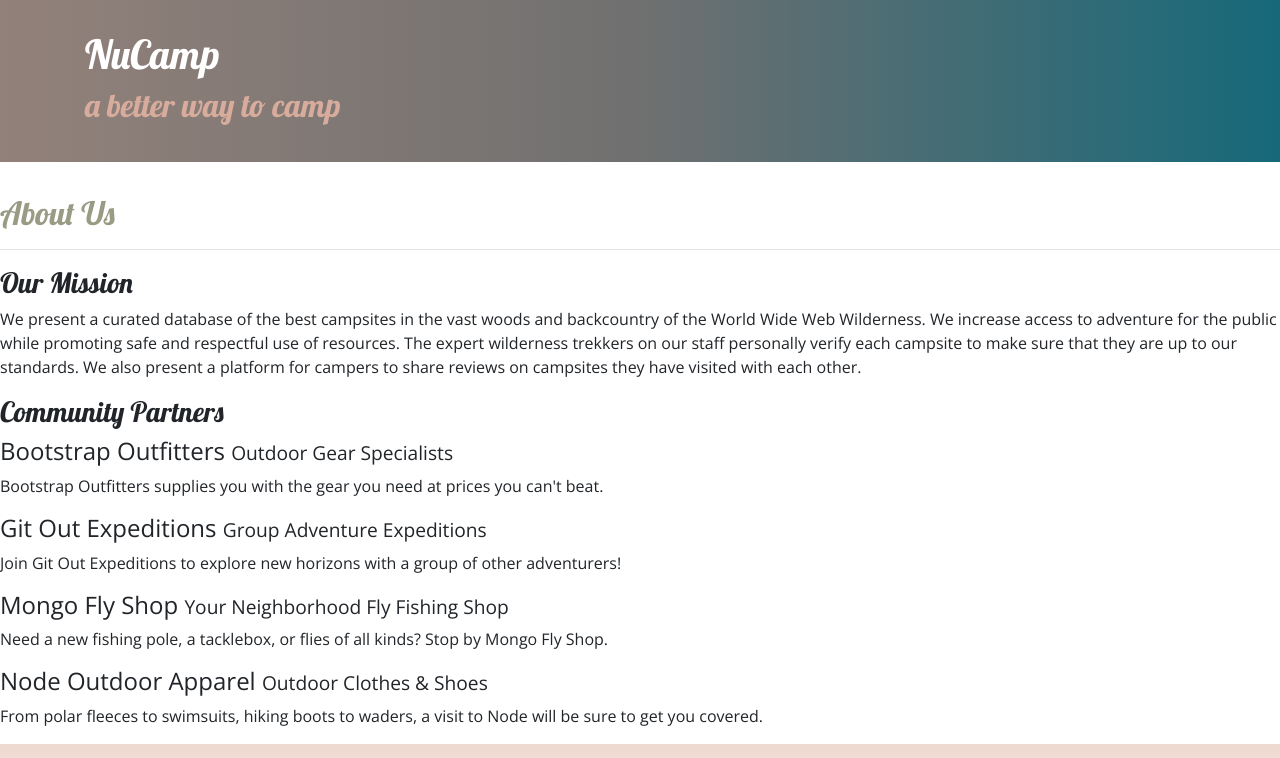
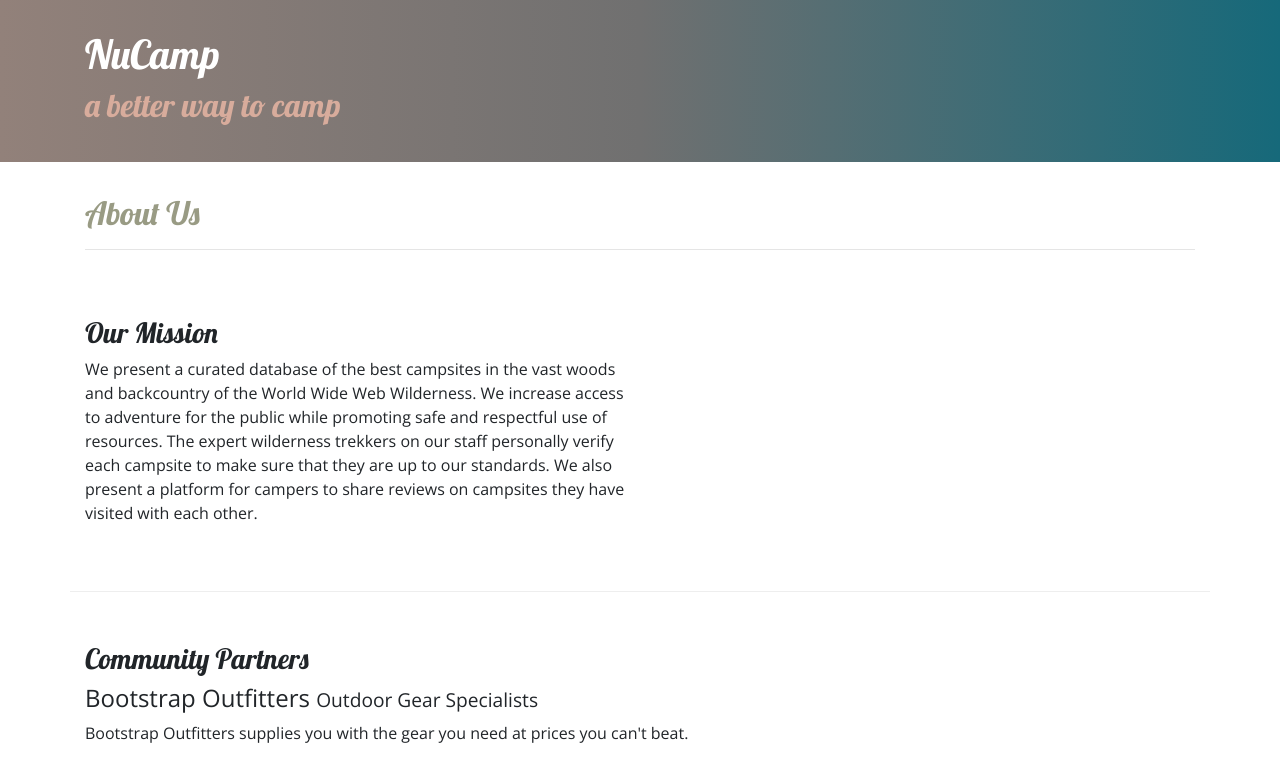
Before and after one commit to jwill29/Nucamp, a website: page aboutus.html in a window 1280 px wide. Shown: the top 758 px of the page. Drawn offline with nearby package versions, Linux system fonts and the light colour scheme.

Commit message:
Week 1 Assignment

```diff
--- a/aboutus.html
+++ b/aboutus.html
@@ -30,32 +30,33 @@
         </div>
     </header>
 
-    <div>
-        <div>
-            <div>
+    <div class="container">
+        <div class="row">
+            <div class="col-12">
                <h2>About Us</h2>
-               <hr />
+               <hr/>
             </div>
         </div>
 
-        <div>
-            <div>
+        <div class="row row-content allow-items-center">
+            <div class="col-sm-6">
+
                 <h3>Our Mission</h3>
                 <p>We present a curated database of the best campsites in the vast woods and backcountry of the World Wide Web Wilderness. We increase access to adventure for the public while promoting safe and respectful use of resources. The expert wilderness trekkers on our staff personally verify each campsite to make sure that they are up to our standards. We also present a platform for campers to share reviews on campsites they have visited with each other.</p>
             </div>
         </div>
 
-        <div>
-            <div>
+        <div class="row row-content allow-items-center">
+            <div class="col-12">
                 <h3>Community Partners</h3>
                 <h4>Bootstrap Outfitters <small>Outdoor Gear Specialists</small></h4>
-                <p>Bootstrap Outfitters supplies you with the gear you need at prices you can't beat.</p>
+                <p class="d-none d-sm-block"> Bootstrap Outfitters supplies you with the gear you need at prices you can't beat.</p>
                 <h4>Git Out Expeditions <small>Group Adventure Expeditions</small></h4>
-                <p>Join Git Out Expeditions to explore new horizons with a group of other adventurers!</p>
+                <p class="d-none d-sm-block">Join Git Out Expeditions to explore new horizons with a group of other adventurers!</p>
                 <h4>Mongo Fly Shop <small>Your Neighborhood Fly Fishing Shop</small></h4>
-                <p>Need a new fishing pole, a tacklebox, or flies of all kinds? Stop by Mongo Fly Shop.</p>
+                <p class="d-none d-sm-block">Need a new fishing pole, a tacklebox, or flies of all kinds? Stop by Mongo Fly Shop.</p>
                 <h4>Node Outdoor Apparel <small>Outdoor Clothes & Shoes</small></h4>
-                <p>From polar fleeces to swimsuits, hiking boots to waders, a visit to Node will be sure to get you covered.</p>
+                <p class="d-none d-sm-block">From polar fleeces to swimsuits, hiking boots to waders, a visit to Node will be sure to get you covered.</p>
             </div>
         </div>
     </div>
```
Also changed, not shown: index.html (+4 -4 lines), 1 other file.
